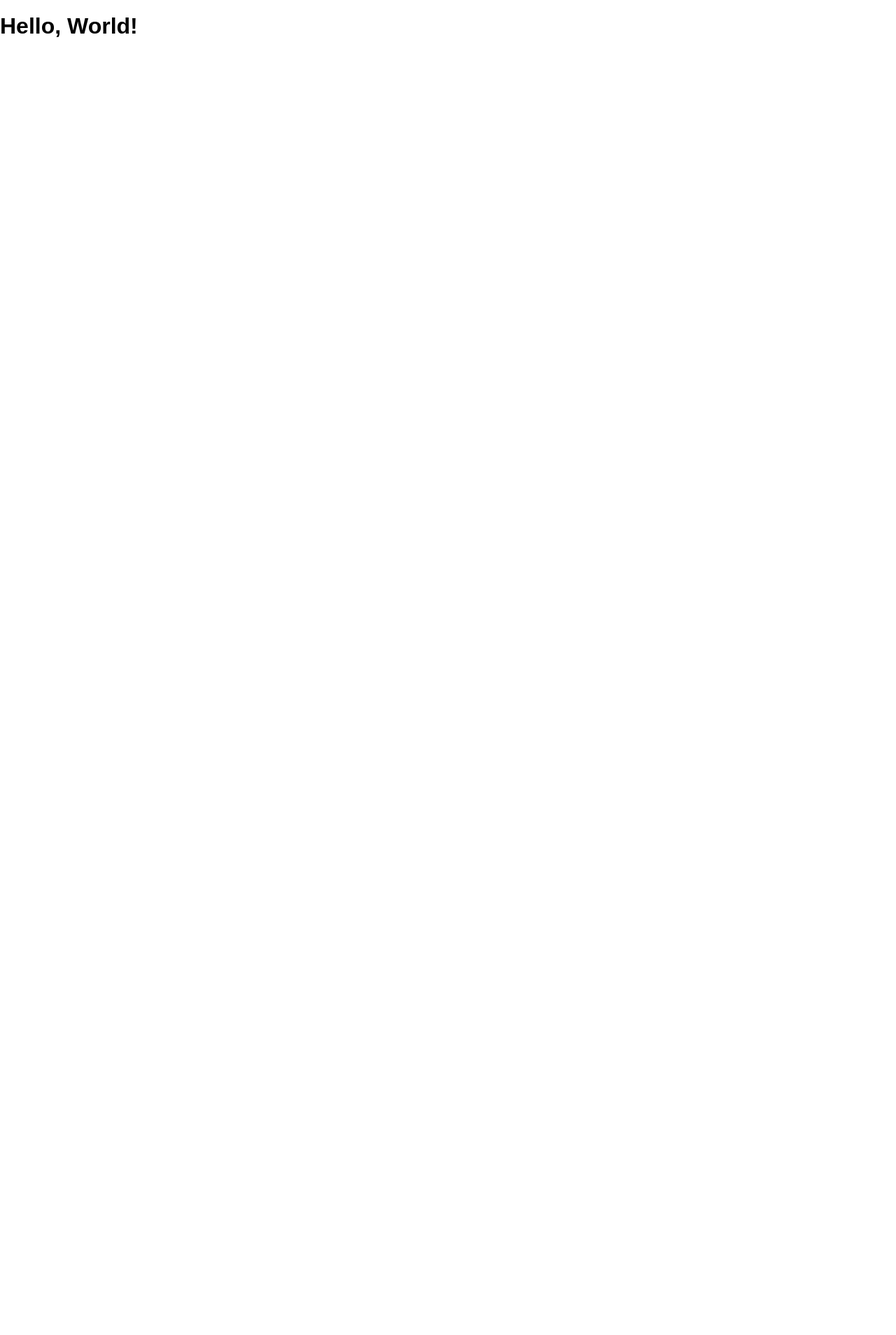
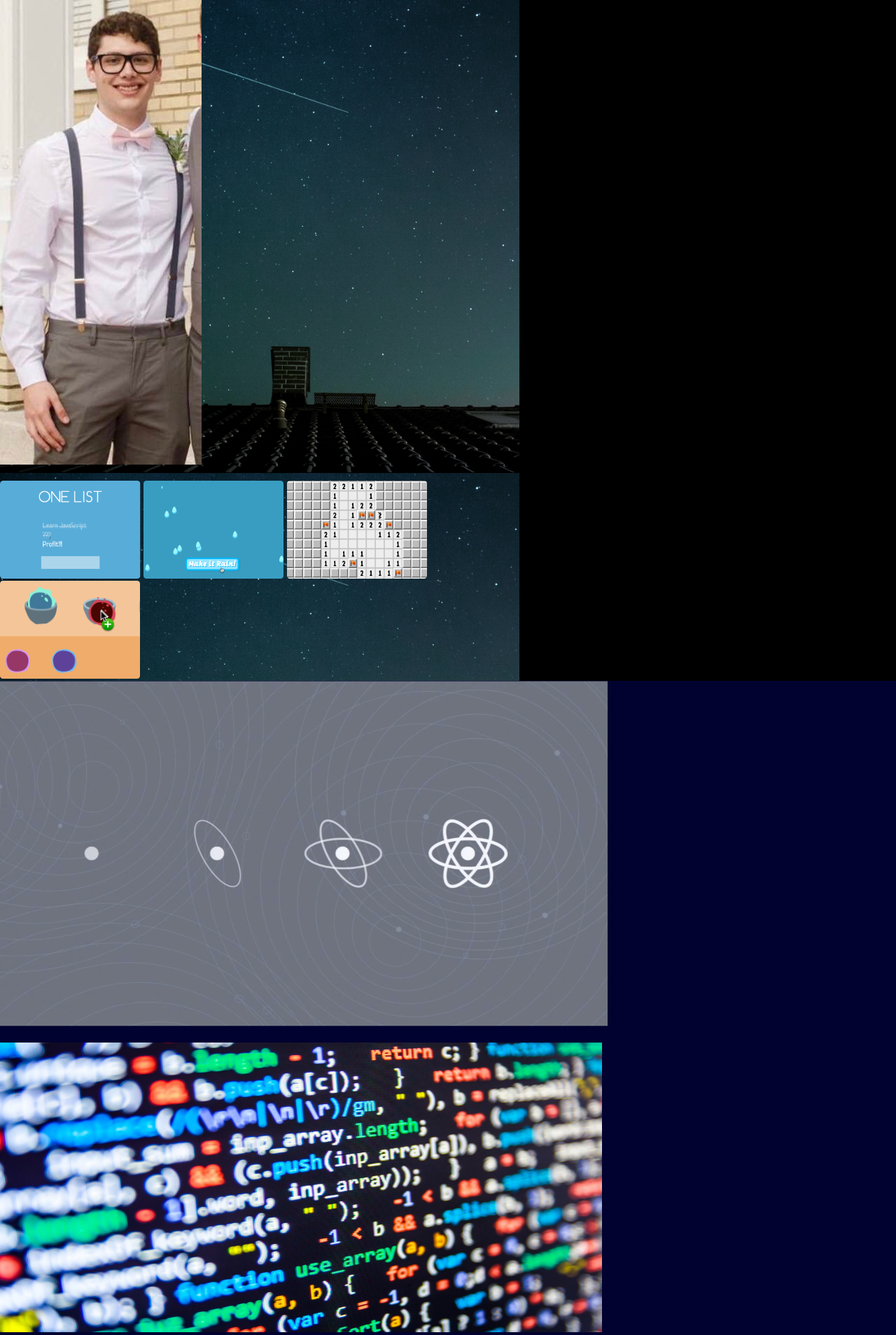
Before and after one commit to sgacio/portfolio, a website: page public/index.html in a window 1280 px wide. Shown: the whole page at 70% size. Before the commit the page ends 821 px from the top, so only its background shows below. Drawn offline with Linux system fonts and the light colour scheme.

Commit message:
images placed and background started

```diff
--- a/public/index.html
+++ b/public/index.html
@@ -1,5 +1,6 @@
 <!DOCTYPE html>
 <html>
+
 <head lang="en">
   <meta charset="UTF-8">
   <meta name="viewport" content="width=device-width, initial-scale=1">
@@ -7,7 +8,42 @@
   <link rel="shortcut icon" href="/favicon.ico">
   <link rel="stylesheet" href="/screen.css">
 </head>
+
 <body>
-    <h1 class='hello-world'>Hello, World!</h1>
+  <section>
+    <div>
+      <img src="./images/stephen photo.jpg" alt="stephen photo">
+    </div>
+    <div>
+      <h1></h1>
+    </div>
+    <div>
+      <img src="./images/one-list.png" alt="One List">
+      <img src="./images/make-it-rain.png" alt="Make it Rain">
+      <img src="./images/bomb-sniffer.png" alt="Bomber Sniffer">
+      <img src="./images/sensei-sense.png" alt="Sensai Sensai">
+    </div>
+  </section>
+  <nav>
+    <article>
+      <img src="./images/react.png" alt="React">
+      <div>
+        <h2></h2>
+        <p></p>
+      </div>
+    </article>
+    <article>
+      <img src="./images/code.png" alt="Code">
+      <div>
+        <h2></h2>
+        <p></p>
+      </div>
+    </article>
+  </nav>
+  <footer>
+    <p></p>
+    <p></p>
+  </footer>
 </body>
+
 </html>
--- a/public/screen.css
+++ b/public/screen.css
@@ -9,4 +9,14 @@ html {
 body {
   margin: 0;
   min-height: 100%;
+  background-color: black;
 }
+
+section {
+  background-image: url(./images/space.png);
+  width: 58%;
+}
+
+nav {
+  background-color: rgb(2, 2, 48);
+}
```
Also changed, not shown: public/images/bomb-sniffer.png (added), public/images/code.png (added), public/images/make-it-rain.png (added), public/images/one-list.png (added), public/images/react.png (added), public/images/sensei-sense.png (added), public/images/space.png (added), public/images/stephen photo.jpg (added). Lines whose indentation alone changed are shown as unchanged.
